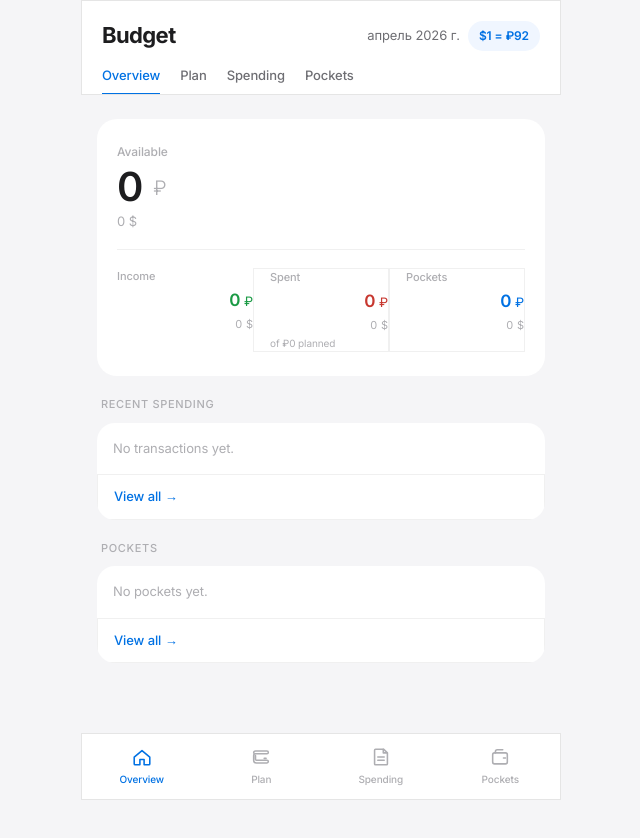
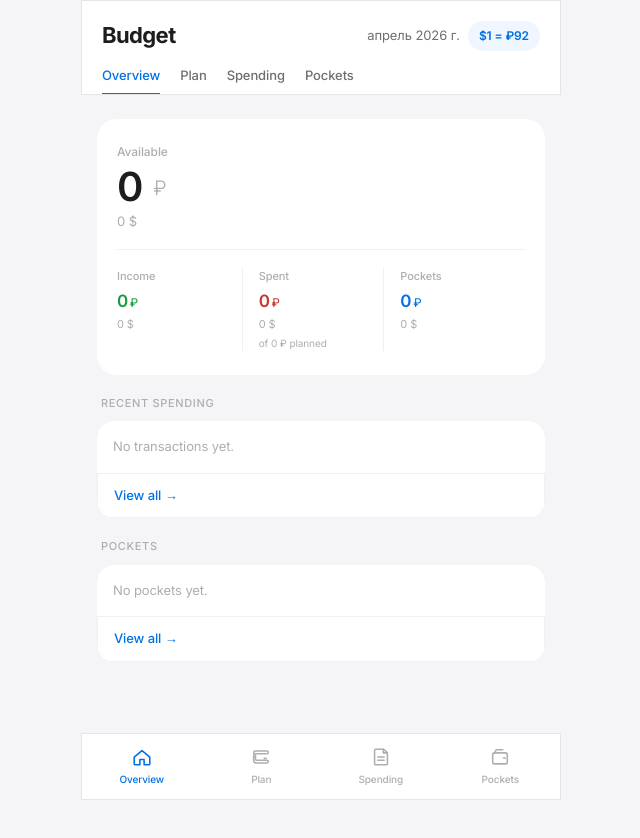
Before and after one commit to roxannication-arch/careerplusresearch, a Next.js app in the folder family-budget/: page /dashboard in a window 1280 px wide. Shown: the top 838 px of the page, without its empty margins (319-959 px from the left). Built offline with nearby package versions, Linux system fonts and the light colour scheme.

Commit message:
fix: replace overview stat row with lightweight inline block
Co-authored-by: roxannication-arch <roxannication-arch@users.noreply.github.com>

```diff
--- a/family-budget/app/dashboard/page.tsx
+++ b/family-budget/app/dashboard/page.tsx
@@ -195,6 +195,11 @@ export default function DashboardPage() {
     }),
     [income, spent, pockets],
   );
+  const totalIncome = income.rub;
+  const actualSpent = spent.rub;
+  const totalPlanned = plannedExpenses.rub;
+  const pocketTotal = pockets.rub;
+  const rate = monthData.exchangeRate;
 
   const categoryNameById = useMemo(
     () =>
@@ -232,44 +237,55 @@ export default function DashboardPage() {
         <p className="mt-[5px] text-[13px] text-[var(--ink3)]">
           {formatNumber(available.usd)} $
         </p>
-        <div className="my-[18px] h-[0.5px] bg-[var(--line)]" />
-        <div className="grid grid-cols-3 gap-0">
-          <div>
-            <p className="mb-1 text-[11px] font-medium text-[var(--ink3)]">Income</p>
-            <DualAmount
-              amount={income.rub}
-              currency="RUB"
-              exchangeRate={monthData.exchangeRate}
-              primaryClassName="text-[17px] font-semibold tracking-[-0.4px] text-[var(--green)]"
-              secondaryClassName="mt-0.5 text-[11px] text-[var(--ink3)]"
-              primarySymbolClassName="text-[13px] font-normal text-[var(--green)]"
-            />
+        <div
+          style={{
+            display: "flex",
+            gap: 0,
+            marginTop: "18px",
+            paddingTop: "18px",
+            borderTop: "0.5px solid rgba(0,0,0,0.06)",
+          }}
+        >
+          <div style={{ flex: 1 }}>
+            <div style={{ fontSize: "11px", fontWeight: 500, color: "#AEAEB2", marginBottom: "4px" }}>
+              Income
+            </div>
+            <div style={{ fontSize: "17px", fontWeight: 600, letterSpacing: "-0.4px", color: "#1A9A44" }}>
+              {totalIncome.toLocaleString("en-US", { maximumFractionDigits: 0 })}
+              <span style={{ fontSize: "12px", fontWeight: 400, marginLeft: "2px" }}>₽</span>
+            </div>
+            <div style={{ fontSize: "11px", color: "#AEAEB2", marginTop: "2px" }}>
+              {(totalIncome / rate).toLocaleString("en-US", { maximumFractionDigits: 0 })} $
+            </div>
           </div>
-          <div className="border-l border-[0.5px] border-[var(--line)] pl-4">
-            <p className="mb-1 text-[11px] font-medium text-[var(--ink3)]">Spent</p>
-            <DualAmount
-              amount={spent.rub}
-              currency="RUB"
-              exchangeRate={monthData.exchangeRate}
-              primaryClassName="text-[17px] font-semibold tracking-[-0.4px] text-[var(--red)]"
-              secondaryClassName="mt-0.5 text-[11px] text-[var(--ink3)]"
-              primarySymbolClassName="text-[13px] font-normal text-[var(--red)]"
-            />
-            <p className="mt-[3px] whitespace-nowrap text-[10px] text-[var(--ink3)]">
-              of <span>₽</span>
-              {formatNumber(plannedExpenses.rub)} planned
-            </p>
+
+          <div style={{ flex: 1, borderLeft: "0.5px solid rgba(0,0,0,0.06)", paddingLeft: "16px" }}>
+            <div style={{ fontSize: "11px", fontWeight: 500, color: "#AEAEB2", marginBottom: "4px" }}>
+              Spent
+            </div>
+            <div style={{ fontSize: "17px", fontWeight: 600, letterSpacing: "-0.4px", color: "#C7372F" }}>
+              {actualSpent.toLocaleString("en-US", { maximumFractionDigits: 0 })}
+              <span style={{ fontSize: "12px", fontWeight: 400, marginLeft: "2px" }}>₽</span>
+            </div>
+            <div style={{ fontSize: "11px", color: "#AEAEB2", marginTop: "2px" }}>
+              {(actualSpent / rate).toLocaleString("en-US", { maximumFractionDigits: 0 })} $
+            </div>
+            <div style={{ fontSize: "10px", color: "#AEAEB2", marginTop: "3px", whiteSpace: "nowrap" }}>
+              of {totalPlanned.toLocaleString("en-US", { maximumFractionDigits: 0 })} ₽ planned
+            </div>
           </div>
-          <div className="border-l border-[0.5px] border-[var(--line)] pl-4">
-            <p className="mb-1 text-[11px] font-medium text-[var(--ink3)]">Pockets</p>
-            <DualAmount
-              amount={pockets.rub}
-              currency="RUB"
-              exchangeRate={monthData.exchangeRate}
-              primaryClassName="text-[17px] font-semibold tracking-[-0.4px] text-[var(--blue)]"
-              secondaryClassName="mt-0.5 text-[11px] text-[var(--ink3)]"
-              primarySymbolClassName="text-[13px] font-normal text-[var(--blue)]"
-            />
+
+          <div style={{ flex: 1, borderLeft: "0.5px solid rgba(0,0,0,0.06)", paddingLeft: "16px" }}>
+            <div style={{ fontSize: "11px", fontWeight: 500, color: "#AEAEB2", marginBottom: "4px" }}>
+              Pockets
+            </div>
+            <div style={{ fontSize: "17px", fontWeight: 600, letterSpacing: "-0.4px", color: "#0071E3" }}>
+              {pocketTotal.toLocaleString("en-US", { maximumFractionDigits: 0 })}
+              <span style={{ fontSize: "12px", fontWeight: 400, marginLeft: "2px" }}>₽</span>
+            </div>
+            <div style={{ fontSize: "11px", color: "#AEAEB2", marginTop: "2px" }}>
+              {(pocketTotal / rate).toLocaleString("en-US", { maximumFractionDigits: 0 })} $
+            </div>
           </div>
         </div>
       </section>
```
